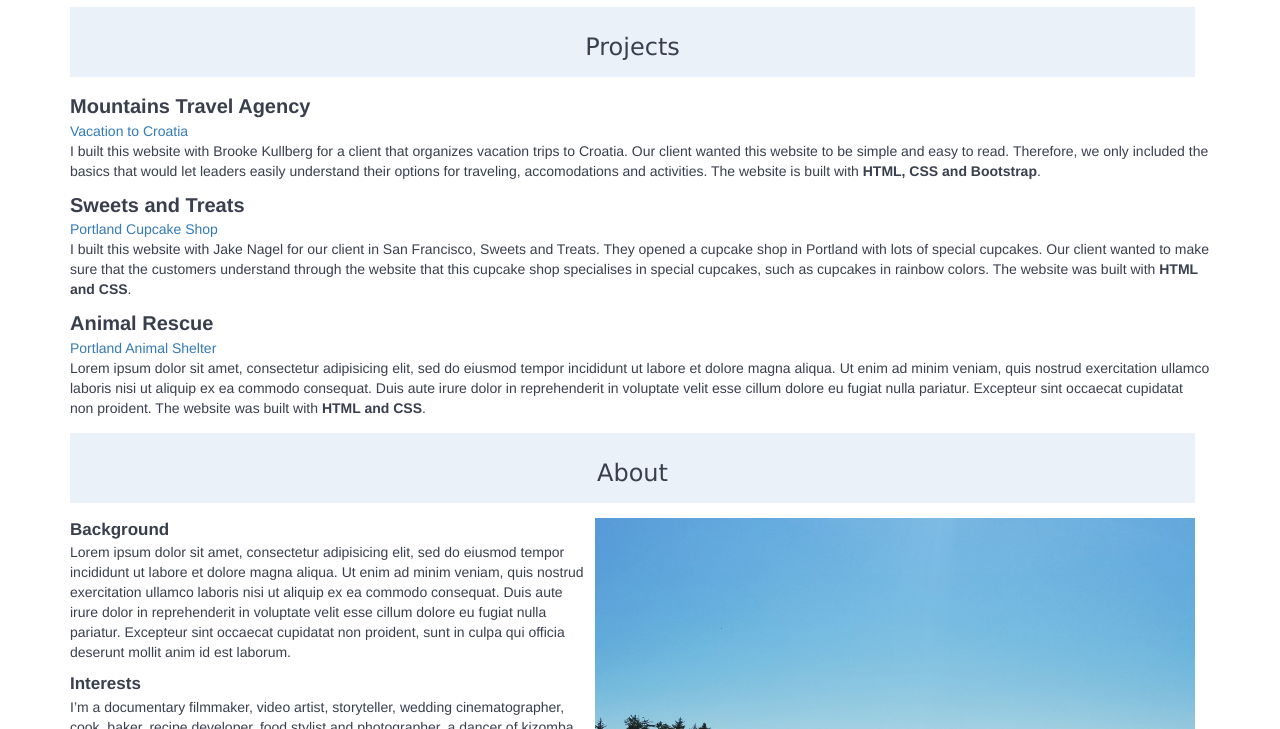
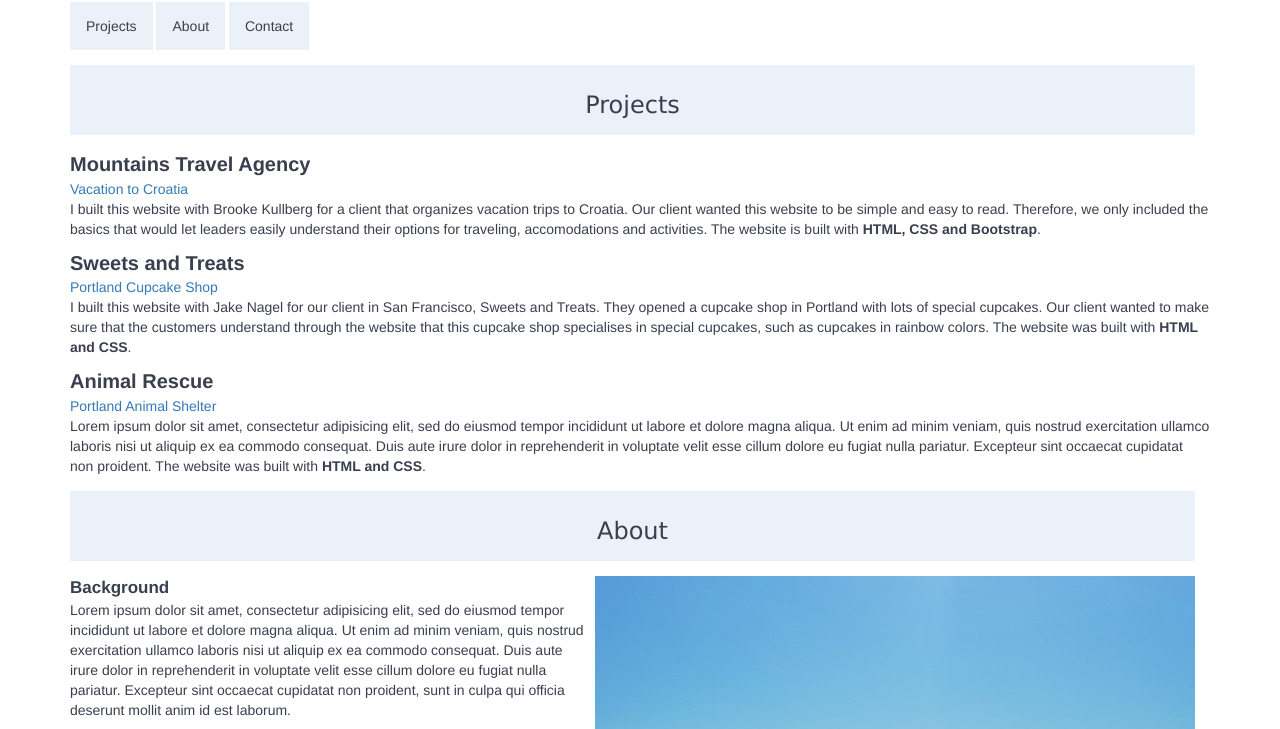
Before and after one commit to zsuzsannamangu/portfolio, a plain HTML site: page index.html in a window 1280 px wide. Shown: the part 121-850 px from the top of the page. Drawn offline with Linux system fonts and the light colour scheme.

Commit message:
add navigation bar

```diff
--- a/css/styles.css
+++ b/css/styles.css
@@ -67,3 +67,27 @@ ol {
   border: 2px;
   padding: 4px;
 }
+
+.menu ul {
+  list-style-type: none;
+  margin: 0;
+  padding: 0;
+}
+
+.menu li {
+  display: inline-block;
+}
+
+.menu li a {
+  display: block;
+  color: #393f4d;
+  text-align: center;
+  padding: 14px 16px;
+  text decoration: none;
+  background-color: #ebf1f9;
+}
+
+.menu li a:hover {
+  background-color: #dccfec;
+  text-decoration: none;
+}
--- a/index.html
+++ b/index.html
@@ -10,7 +10,13 @@
     <div class="container">
       <h1>Zsuzsanna Mangu</h1>
       <h2>Programmer</h2>
+      <ul class="menu">
+        <li><a href="#projects">Projects</a></li>
+        <li><a href="#about">About</a></li>
+        <li><a href="#contact">Contact</a></li>
+      </ul>
       <div class="projectbox">
+        <a name="projects"></a>
         <h3>Projects</h3>
       </div>
         <div class="projectlist">
@@ -27,6 +33,7 @@
           </ol>
         </div>
       <div class="projectbox">
+        <a name="about"></a>
         <h3>About</h3>
       </div>
         <div class="about">
@@ -48,6 +55,7 @@
           </ul>
         </div>
       <div class="projectbox">
+        <a name="contact"></a>
         <h3>Contact</h3>
       </div>
       <div class="column">
```
